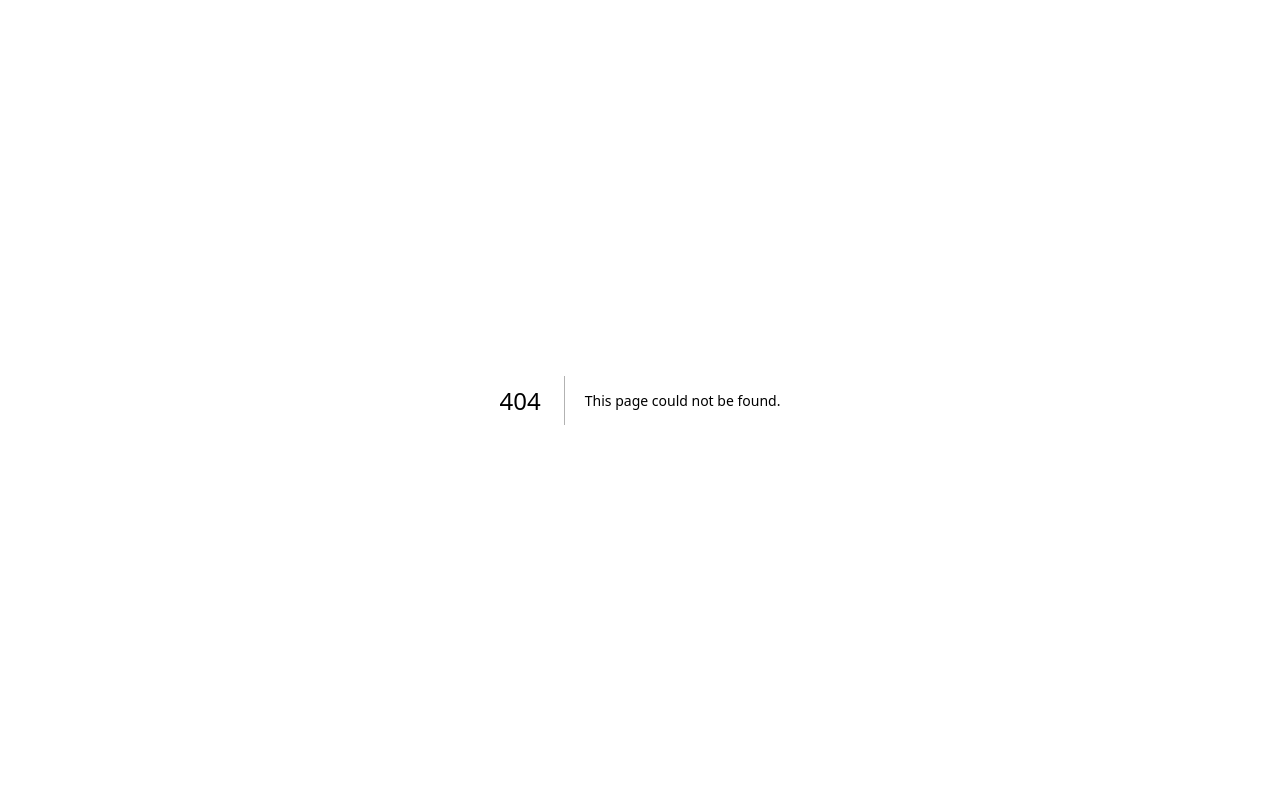
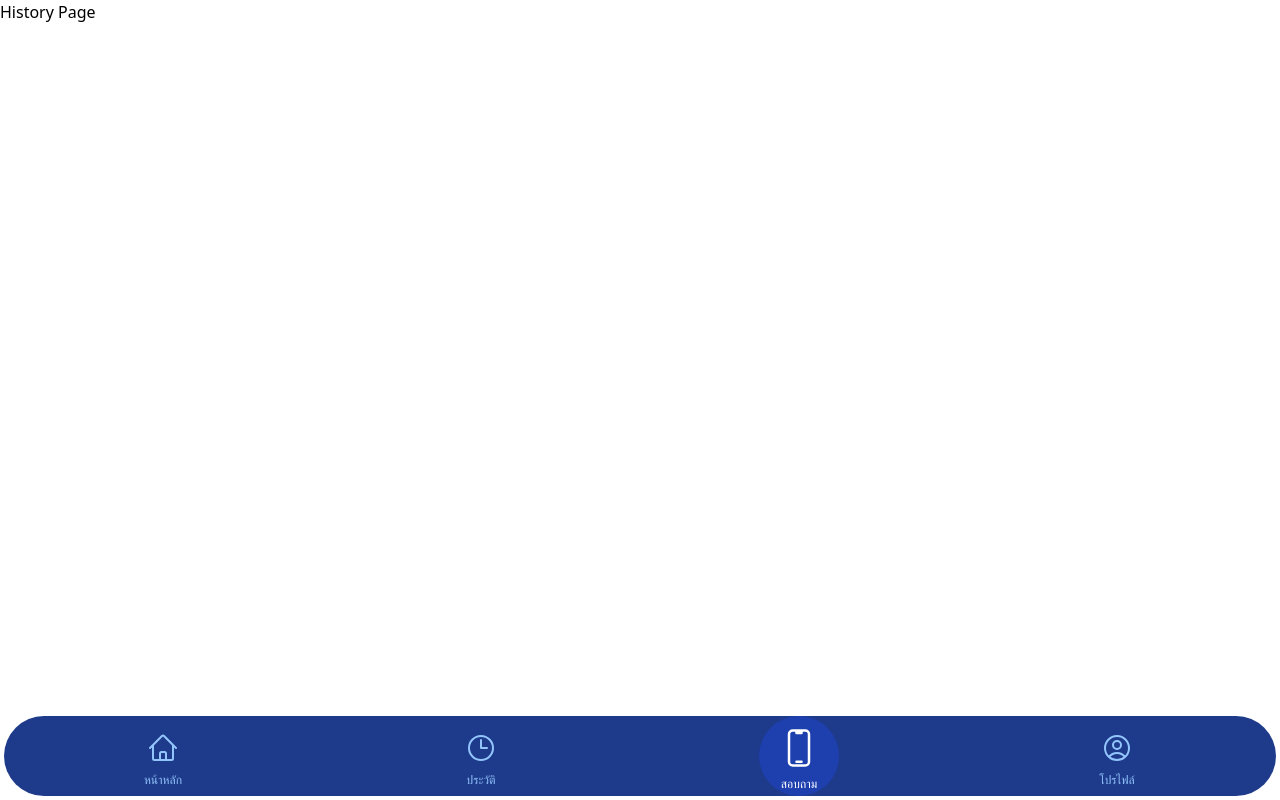
Before and after one commit to diyoooor/nui-sale, a Next.js app: page /contacts in a window 1280 px wide. Before the commit this address had no page. Built offline with nearby package versions, Linux system fonts and the light colour scheme.

Commit message:
🏗️ SETUP :: setup navbar and navigate

```diff
--- /dev/null
+++ b/src/components/Navbar.tsx
@@ -0,0 +1,70 @@
+import {
+  HomeIcon,
+  ClockIcon,
+  UserCircleIcon,
+  DevicePhoneMobileIcon,
+} from "@heroicons/react/24/outline";
+import Link from "next/link";
+import { useRouter } from "next/router";
+
+import React from "react";
+
+const __menu__ = [
+  {
+    label: "หน้าหลัก",
+    to: "/",
+    icon: <HomeIcon className="p-2" />,
+  },
+  {
+    label: "ประวัติ",
+    to: "/history",
+    icon: <ClockIcon className="p-2" />,
+  },
+  {
+    label: "สอบถาม",
+    to: "/contacts",
+    icon: <DevicePhoneMobileIcon className="p-2" />,
+  },
+  {
+    label: "โปรไฟล์",
+    to: "/profile",
+    icon: <UserCircleIcon className="p-2" />,
+  },
+];
+
+const Navbar: React.FC = () => {
+  const router = useRouter();
+
+  const getNavLinkClass = (path: string) => {
+    return router.pathname === path
+      ? "text-white p-1 bg-blue-800 rounded-full"
+      : "p-2";
+  };
+
+  return (
+    <nav className="p-1 fixed w-full bottom-0 rounded-full ">
+      <div className="bg-blue-900 rounded-full min-h-16 flex flex-col align-middle">
+        <ul className="flex justify-around ">
+          {__menu__.map((page) => {
+            return (
+              <li key={page.label}>
+                <Link href={page.to} className=" transition-all ">
+                  <button
+                    className={`${getNavLinkClass(
+                      page.to
+                    )} text-blue-300 flex flex-col items-center w-20 h-20 `}
+                  >
+                    {page.icon}
+                    <p className="text-xs">{page.label}</p>
+                  </button>
+                </Link>
+              </li>
+            );
+          })}
+        </ul>
+      </div>
+    </nav>
+  );
+};
+
+export default Navbar;
--- a/src/pages/_app.tsx
+++ b/src/pages/_app.tsx
@@ -1,7 +1,14 @@
 import { AppProps } from "next/app";
+import "@/styles/globals.css";
+import Navbar from "components/Navbar";
 
 function MyApp({ Component, pageProps }: AppProps) {
-  return <Component {...pageProps} />;
+  return (
+    <>
+      <Navbar />
+      <Component {...pageProps} />
+    </>
+  );
 }
 
 export default MyApp;
--- /dev/null
+++ b/src/pages/contacts.tsx
@@ -0,0 +1,7 @@
+import { NextPage } from "next";
+
+const ContactPage: NextPage = () => {
+  return <>History Page</>;
+};
+
+export default ContactPage;
--- /dev/null
+++ b/src/pages/history.tsx
@@ -0,0 +1,7 @@
+import { NextPage } from "next";
+
+const HistoryPage: NextPage = () => {
+  return <>History Page</>;
+};
+
+export default HistoryPage;
--- a/src/pages/index.tsx
+++ b/src/pages/index.tsx
@@ -2,7 +2,11 @@ import { NextPage } from "next";
 import Home from "components/Home";
 
 const IndexPage: NextPage = () => {
-  return <Home />;
+  return (
+    <>
+      <Home />;
+    </>
+  );
 };
 
 export default IndexPage;
--- /dev/null
+++ b/src/pages/profile.tsx
@@ -0,0 +1,7 @@
+import { NextPage } from "next";
+
+const ProfilePage: NextPage = () => {
+  return <>Profile Page</>;
+};
+
+export default ProfilePage;
--- /dev/null
+++ b/src/styles/globals.css
@@ -0,0 +1,3 @@
+@tailwind base;
+@tailwind components;
+@tailwind utilities;
```
Also changed, not shown: package.json (+6 -5 lines), 1 other file (tests, documents, lock files or other folders).
